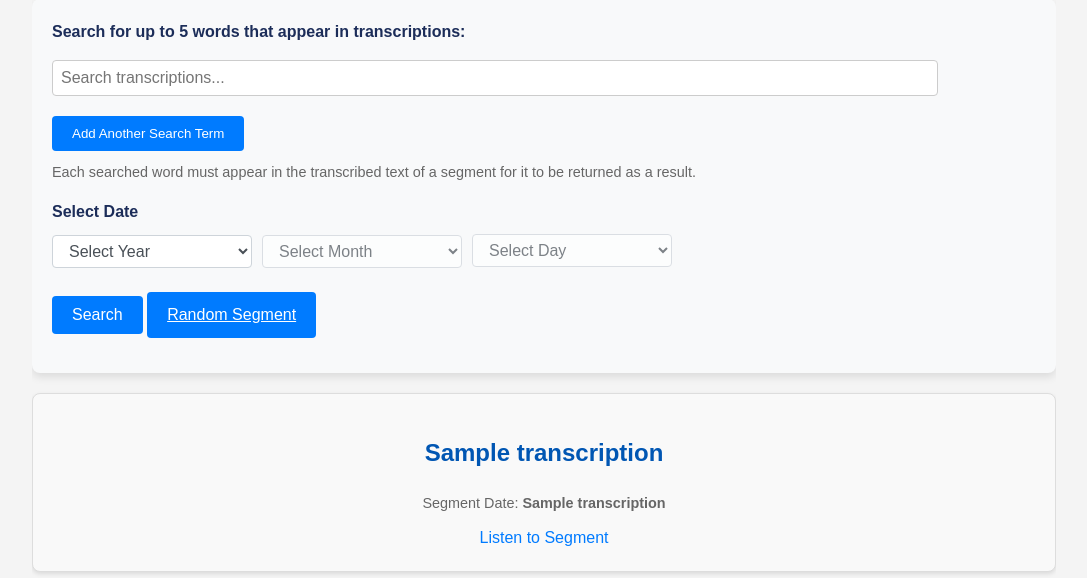
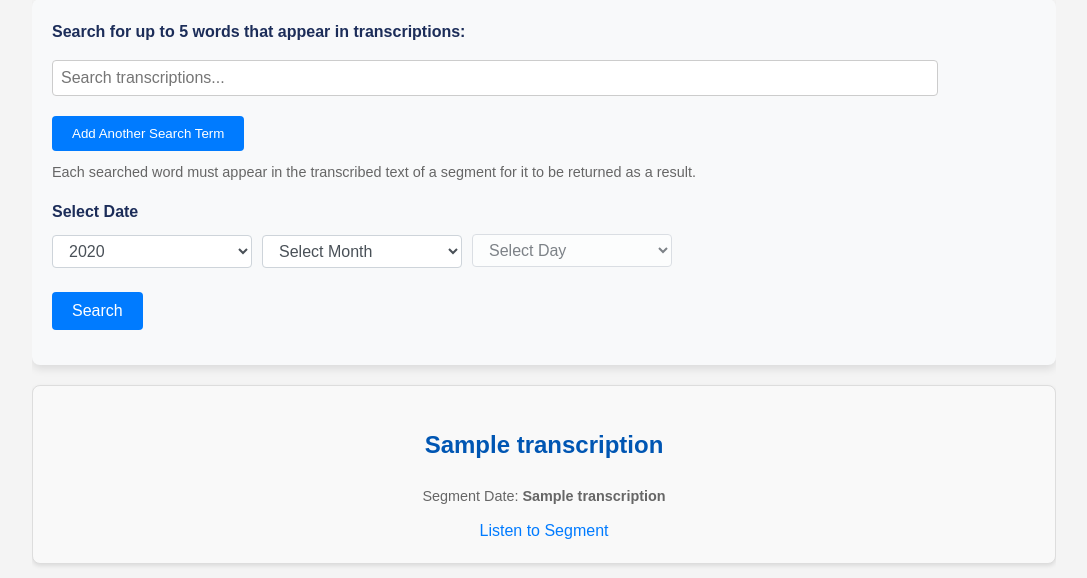
Before and after one commit to DustyShap/tma_transcribe, a Python web app: template flask/templates/index.html in a window 1280 px wide. Shown: the part 289-867 px from the top of the page, without its empty margins (96-1183 px from the left). Run offline with Jinja, Linux system fonts and the light colour scheme; the template is opened without the code that fills it: most values are stand-ins (such as "Sample title", 1, 10 or a date in 2020).

Commit message:
Date stay

```diff
--- a/flask/templates/index.html
+++ b/flask/templates/index.html
@@ -17,7 +17,6 @@
         <div class="description">
             <p>Search through audio segments from all historical TMA segments by their transcription and/or date.<br> Click a segment title to view the complete transcription</p>
         </div>
-
         <form id="search_form" action="{{ url_for('search') }}" method="get">
             <div class="form-group">
                 <label for="query1">Search for up to 5 words that appear in transcriptions:</label>
@@ -32,28 +31,26 @@
                 <div class="date-inputs">
                     <select name="year" id="yearDropdown" class="form-control">
                         <option value="">Select Year</option>
-                        {% for year in unique_years %}
-                        <option value="{{ year }}">{{ year }}</option>
+                        {% for y in unique_years %}
+                        <option value="{{ y }}" {% if y == year %}selected{% endif %}>{{ y }}</option>
                         {% endfor %}
                     </select>
-                    <select name="month" id="monthDropdown" class="form-control" disabled>
+                    <select name="month" id="monthDropdown" class="form-control" {% if not year %}disabled{% endif %}>
                         <option value="">Select Month</option>
                         {% for m in range(1, 13) %}
-                        <option value="{{ m }}">{{ m }}</option>
+                        <option value="{{ m }}" {% if m == month %}selected{% endif %}>{{ m }}</option>
                         {% endfor %}
                     </select>
-                    <select name="day" id="dayDropdown" class="form-control" disabled>
+                    <select name="day" id="dayDropdown" class="form-control" {% if not month %}disabled{% endif %}>
                         <option value="">Select Day</option>
-                        {% for d in range(1, 32) %} <!-- Assuming all months could have up to 31 days -->
-                        <option value="{{ d }}">{{ d }}</option>
+                        {% for d in range(1, 32) %}
+                        <option value="{{ d }}" {% if d == day %}selected{% endif %}>{{ d }}</option>
                         {% endfor %}
                     </select>
                 </div>
             </div>
             <div class="form-group">
                 <button type="submit" class="button-primary">Search</button>
-                <a href="{{ url_for('skeleton') }}" class="button-primary">Random Segment</a>
-
             </div>
         </form>
         <section id="transcriptions" class="transcriptions">
```
Also changed, not shown: flask/app.py (+14 -2 lines).
